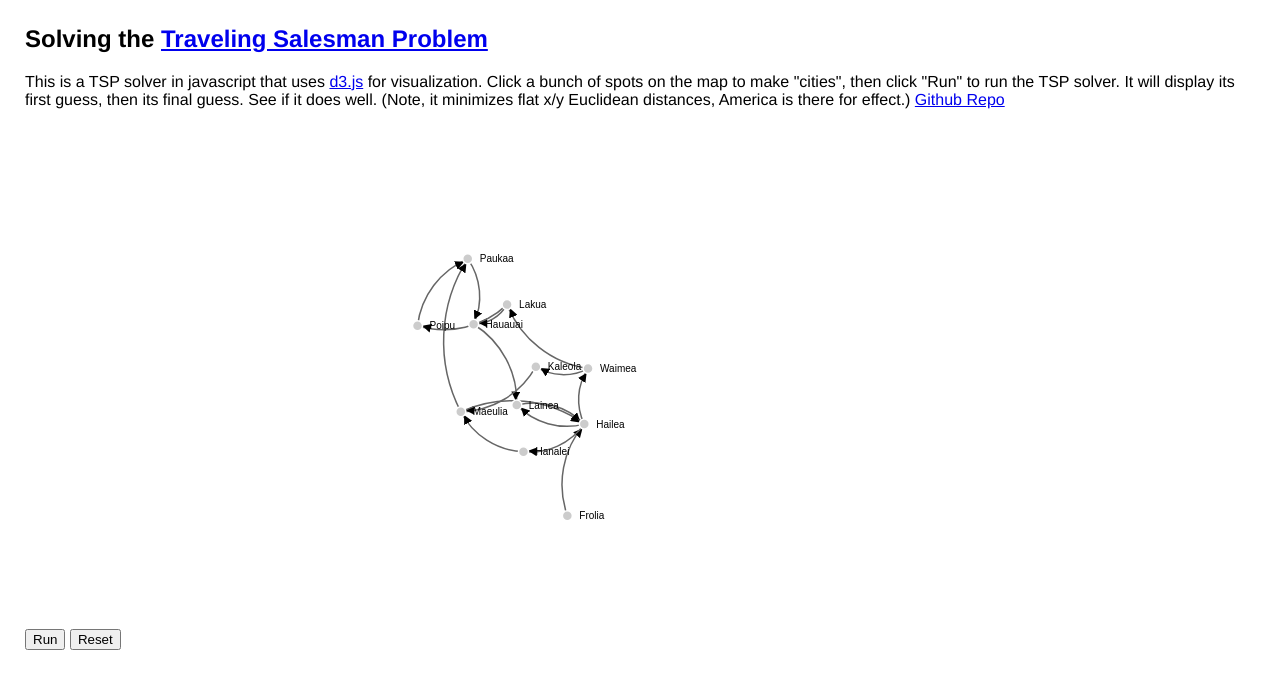
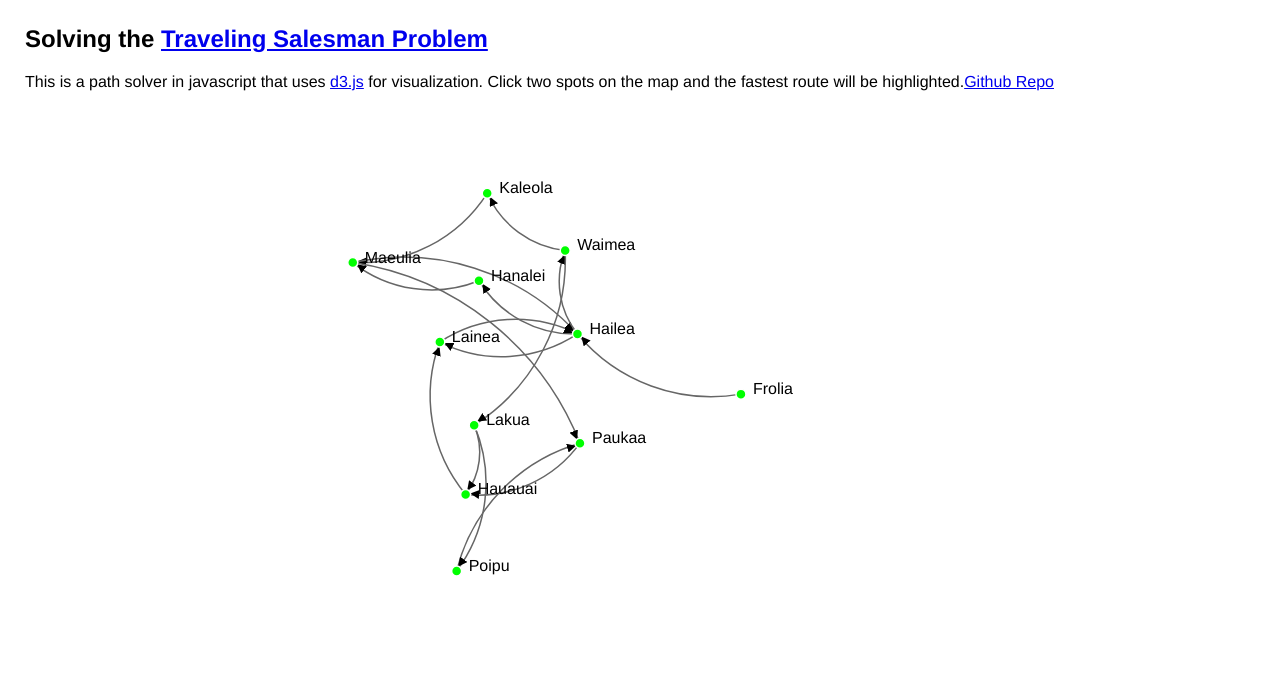
Before and after one commit to mttchrry/CrossChxTravellingSalesman, a plain HTML site: page index.html in a window 1280 px wide. Drawn offline with nearby package versions, Linux system fonts and the light colour scheme.

Commit message:
Coloring for the map markers

```diff
--- a/css/style.css
+++ b/css/style.css
@@ -18,6 +18,7 @@ body {
   fill: orange;
 }
 
+
 path.connection {
 	stroke: blue;
 	stroke-width: 1px;
@@ -36,8 +37,8 @@ circle {
   stroke-width: 1.5px;
 }
 
-text {
+#nodetext {
   fill: #000;
-  font: 10px sans-serif;
+  font: 20px sans-serif;
   pointer-events: none;
 }
--- a/index.html
+++ b/index.html
@@ -4,19 +4,14 @@
     <link rel="stylesheet" href="css/style.css">
     <script src="js/libs/jquery.min.js"></script>
     <script src="https://cdnjs.cloudflare.com/ajax/libs/d3/3.5.6/d3.min.js" charset="utf-8"></script>
-    <script src="lib/underscore.min.js"></script>
 </head>
 <body>
     <section id="info">
     <h1>Solving the <a href="http://en.wikipedia.org/wiki/Travelling_salesman_problem">Traveling Salesman Problem</a></h1>
-    <p>This is a TSP solver in javascript that uses <a href="http://d3js.org">d3.js</a> for visualization. Click a bunch of spots on the map to make "cities", then click "Run" to run the TSP solver. It will display its first guess, then its final guess. See if it does well. (Note, it minimizes flat x/y Euclidean distances, America is there for effect.) <a href="http://github.com/yanatan16/d3-tps-demo">Github Repo</a></p>
+    <p>This is a path solver in javascript that uses <a href="http://d3js.org">d3.js</a> for visualization. Click two spots on the map and the fastest route will be highlighted.<a href="http://github.com/CrossChxTravellingSalesman">Github Repo</a></p>
   </section>
-
   <section id="RouteGraph">
   </section>
-
-  <button id="run">Run</button>
-  <button id="reset">Reset</button>
   <script src="js/nodeDraw.js"></script>
 </body>
 </html>
--- a/js/nodeDraw.js
+++ b/js/nodeDraw.js
@@ -13,7 +13,8 @@ d3.csv("Routes.csv", function(error, links) {
   });
 
   console.log(links);
-
+  var selectedNodes = [-1, -1];
+  console.log(selectedNodes);
   var width = 960,
       height = 500;
 
@@ -22,11 +23,10 @@ d3.csv("Routes.csv", function(error, links) {
       .links(links)
       .size([width, height])
       .linkDistance(function(link){
-        var dist = link.value*10;
-        console.log(dist);
+        var dist = link.value*20;
         return dist;
       })
-      .charge(-300)
+      .charge(-600)
       .on("tick", tick)
       .start();
 
@@ -64,12 +64,15 @@ d3.csv("Routes.csv", function(error, links) {
 
   // add the nodes
   node.append("circle")
-      .attr("r", 5);
+      .attr("r", 5)
+      .style("fill", color)
+      .on("click", selectNode);
 
   // add the text
   node.append("text")
+      .attr("class", "nodeText")
       .attr("x", 12)
-      .attr("dy", ".35em")
+      .attr("dy", ".0em")
       .text(function(d) { return d.name; });
 
   // add the curvy lines
@@ -90,6 +93,44 @@ d3.csv("Routes.csv", function(error, links) {
           .attr("transform", function(d) {
               return "translate(" + d.x + "," + d.y + ")"; });
   }
+
+  function color(node){
+    console.log(node);
+    var i = selectedNodes.indexOf(node.index);
+
+    var color = "#0F0";
+    if(i == 0)
+      color = "#08D";
+    else if(i == 1)
+      color = "#F00";
+    if(i >= 0 ){
+      console.log(i);
+      console.log(color);
+    }
+    return color;
+
+  }
+
+  function selectNode(selectedNode){
+    console.log(selectedNode.name);
+    // if the selected node isn't the destination, it becomes it.
+    if (selectedNodes.indexOf(selectedNode.index) < 1){
+      // move the current destination to the source, and add this as destination;
+      selectedNodes[0] = selectedNodes[1];
+      selectedNodes[1] = selectedNode.index;
+       // Update the nodes…
+      svg.selectAll("circle").style("fill", color);
+      if(selectedNodes[0] >= 0){
+        calulatePath();
+      }
+    }
+  };
+  var currentLine = [];
+  var minWeight = 10000000;
+  var currentEdge = -1;
+  function calulatePath(){
+
+  };
 
 });
 
```
